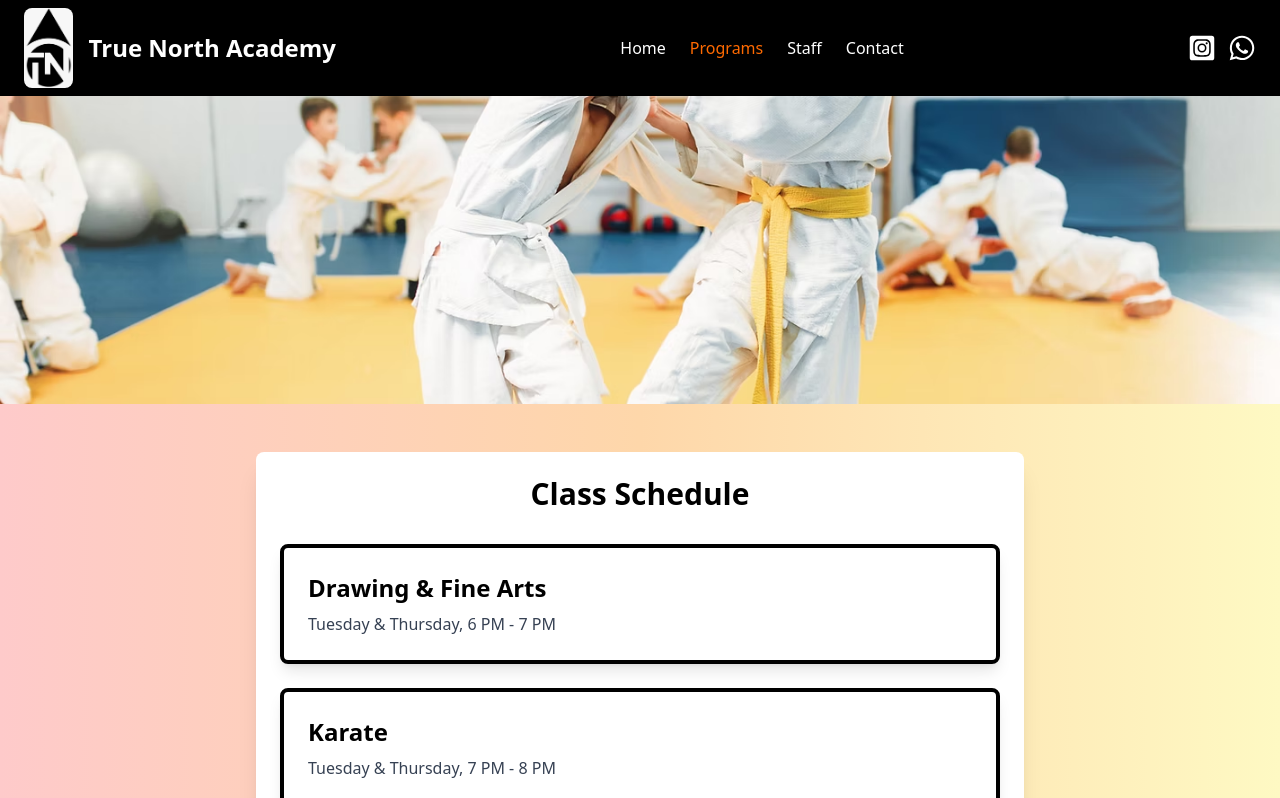
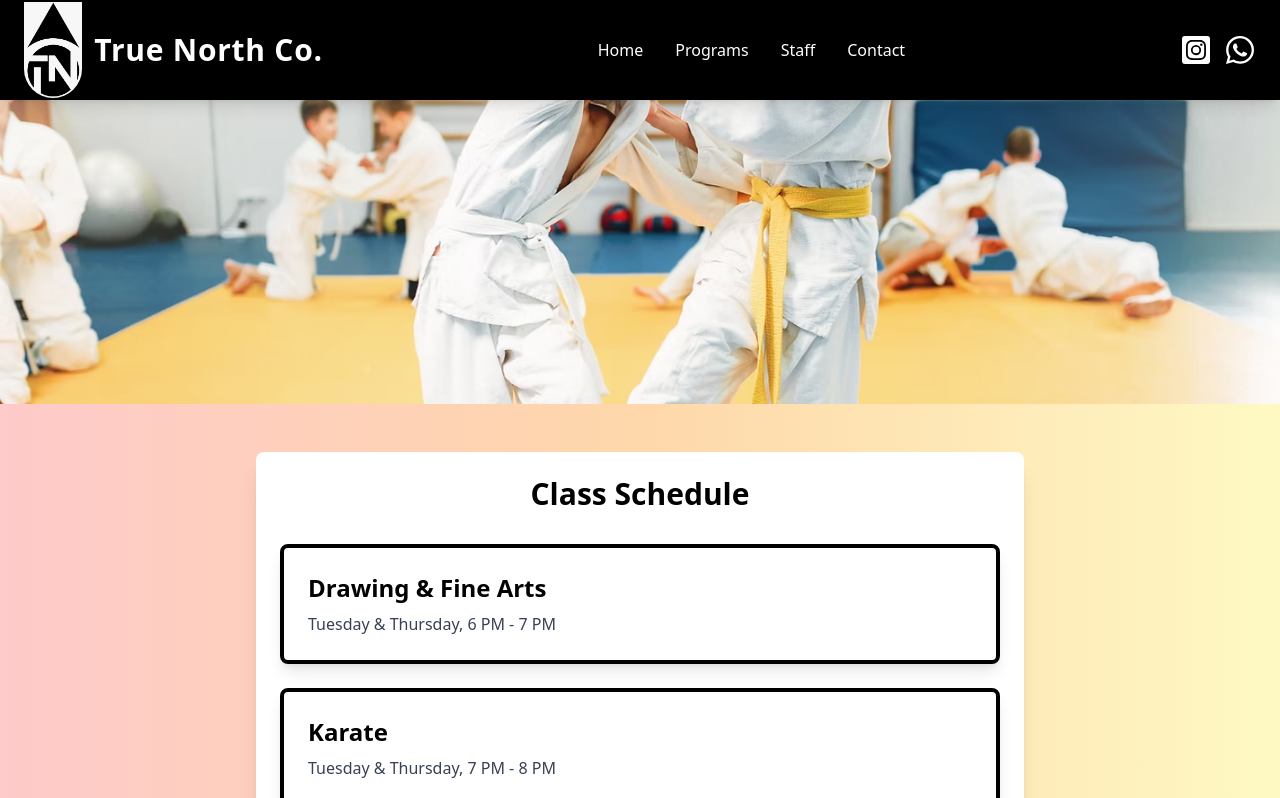
Before and after one commit to ramasubramanian6/truenorth, a React (Vite) app: page /programs in a window 1280 px wide. Shown: the top 798 px of the page. Built offline with nearby package versions, Linux system fonts and the light colour scheme; a small style sheet from the web is missing.

Commit message:
edit header program

```diff
--- a/src/Programs.jsx
+++ b/src/Programs.jsx
@@ -36,44 +36,51 @@ export default function ProgramsPage() {
     <div className="min-h-screen bg-white font-sans overflow-hidden">
       {/* Header */}
       <motion.header
-        className="w-full h-24 bg-black bg-opacity-80 flex items-center justify-between px-4 sm:px-6 fixed top-0 z-50"
+        className="w-full h-25 bg-black bg-opacity-80 flex items-center justify-between px-3 sm:px-6 shadow-lg fixed top-0 left-0 z-50"
         initial={{ y: -100 }}
         animate={{ y: 0 }}
         transition={{ type: "spring", stiffness: 120, damping: 15 }}
       >
-        <div className="flex items-center space-x-4">
+        <div className="flex items-center space-x-3">
           <motion.img
+            className="h-18 sm:h-24 w-auto object-contain rounded-b-4xl"
             src={logoImage}
             alt="Logo"
-            className="h-20 w-auto object-contain rounded-lg"
             whileHover={{ scale: 1.05 }}
             transition={{ type: "spring", stiffness: 400, damping: 10 }}
           />
-          <h1 className="text-white text-2xl font-bold font-rockwell">
-            True North Academy
+          <h1 className="text-white text-xl sm:text-2xl lg:text-3xl font-bold font-rockwell tracking-wide">
+            True North Co.
           </h1>
         </div>
 
-        {/* Navigation Links (Desktop) */}
-        <nav className="hidden md:flex space-x-6">
-          <Link to="/" className="text-white hover:text-orange-500">
-            Home
-          </Link>
-          <Link to="/programs" className="text-orange-500 font-medium">
-            Programs
-          </Link>
-          <a href="/#staff" className="text-white hover:text-orange-500">
-            Staff
-          </a>
-          <a
-            href="/join-now"
-            className="text-white hover:text-orange-500"
-          >
-            Contact
-          </a>
+        <nav className="hidden md:flex space-x-5 lg:space-x-8">
+          {[
+            { name: "Home", path: "/" },
+            { name: "Programs", path: "/programs" },
+            { name: "Staff", path: "#staff" },
+            { name: "Contact", path: "#contact-section" },
+          ].map((item) => (
+            <motion.span key={item.name} whileHover={{ scale: 1.1 }}>
+              {item.path.startsWith("http") || item.path.startsWith("#") ? (
+                <a
+                  href={item.path}
+                  className="text-white hover:text-orange-500"
+                >
+                  {item.name}
+                </a>
+              ) : (
+                <Link
+                  to={item.path}
+                  className="text-white hover:text-orange-500"
+                >
+                  {item.name}
+                </Link>
+              )}
+            </motion.span>
+          ))}
         </nav>
 
-        {/* Mobile Menu Toggle Button (Hamburger Icon) */}
         <div className="md:hidden flex items-center">
           <button
             onClick={toggleMobileMenu}
@@ -88,24 +95,27 @@ export default function ProgramsPage() {
           </button>
         </div>
 
-        {/* Social Media Icons (Desktop) */}
-        <div className="hidden md:flex items-center space-x-3">
-          <a
+        <div className="hidden md:flex items-center space-x-2 sm:space-x-3">
+          <motion.a
             href="https://www.instagram.com/tnorthco/"
             target="_blank"
             rel="noopener noreferrer"
             className="text-white hover:text-orange-600"
+            whileHover={{ scale: 1.15 }}
+            transition={{ type: "spring", stiffness: 400, damping: 10 }}
           >
-            <FaInstagramSquare className="w-7 h-7" />
-          </a>
-          <a
+            <FaInstagramSquare className="w-7 h-7 sm:w-8 sm:h-8" />
+          </motion.a>
+          <motion.a
             href="https://wa.me/919345000685"
             target="_blank"
             rel="noopener noreferrer"
             className="text-white hover:text-green-500"
+            whileHover={{ scale: 1.15 }}
+            transition={{ type: "spring", stiffness: 400, damping: 10 }}
           >
-            <FaWhatsapp className="w-7 h-7" />
-          </a>
+            <FaWhatsapp className="w-7 h-7 sm:w-8 sm:h-8" />
+          </motion.a>
         </div>
       </motion.header>
 
@@ -141,11 +151,18 @@ export default function ProgramsPage() {
             onClick={() => setIsMobileMenuOpen(false)} // Close menu on click
           >
             {item.path.startsWith("/") ? ( // Use Link for internal paths
-              <Link to={item.path} className="text-white text-2xl font-bold hover:text-orange-500">
+              <Link
+                to={item.path}
+                className="text-white text-2xl font-bold hover:text-orange-500"
+              >
                 {item.name}
               </Link>
-            ) : ( // Use <a> for external or fragment paths
-              <a href={item.path} className="text-white text-2xl font-bold hover:text-orange-500">
+            ) : (
+              // Use <a> for external or fragment paths
+              <a
+                href={item.path}
+                className="text-white text-2xl font-bold hover:text-orange-500"
+              >
                 {item.name}
               </a>
             )}
```
